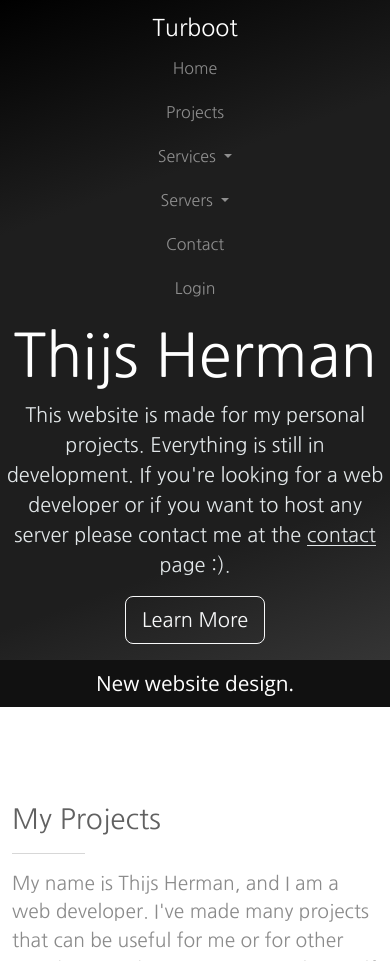
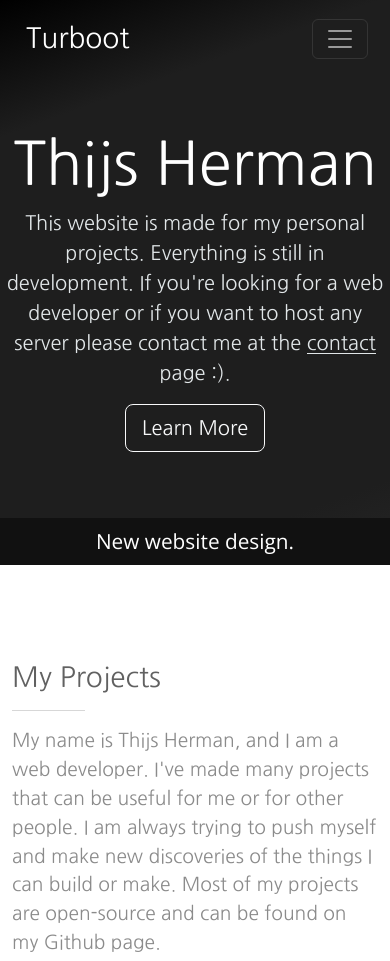
Before and after one commit to Turbootzz/Turboot, a PHP site: page /index.php in a window 390 px wide. Shown: the top 961 px of the page. Run offline with PHP 8.4, Linux system fonts and the light colour scheme; some libraries are stand-ins or nearby versions.

Commit message:
Responsive Update
- Improved Navbar for mobile
- small fixes

```diff
--- a/assets/css/main-short.css
+++ b/assets/css/main-short.css
@@ -44,7 +44,7 @@
   border-bottom-color: #fff;
 }
 
-@media screen and (max-width: 767px) {
+@media screen and (max-width: 991px) {
   .nav-masthead .nav-link {
     border-bottom: none;
     height: auto;
@@ -61,6 +61,6 @@
   }
   .nav-masthead .active {
     color: #fff;
-    background-color: rgba(255, 255, 255, .25);;
+    background-color: rgba(255, 255, 255, .25);
   }
 }
--- a/assets/css/main.css
+++ b/assets/css/main.css
@@ -72,6 +72,7 @@ body {
   width: 1200px;
 }
 
+
 header {
   /* background-color: #2B2D42; */
   width: 100%;
@@ -81,8 +82,21 @@ header {
   /* max-height: 65px; */
 }
 
+nav {
+  width: 100%
+}
+
+.nav {
+  margin-left: auto;
+  order: 2;
+}
+
 .turboot-title {
   color: white;
+  font-size: 1.75rem !important;
+  font-weight:500;
+  margin-right: 0 !important;
+  float: left;
 }
 
 .dropdown-turboot {
@@ -516,10 +530,13 @@ footer {
 
 /* Responsive */
 
-@media screen and (max-width: 992px) {
-  /* header {
-    max-height: 65px;
-  } */
+@media screen and (max-width: 991px) {
+  .nav {
+    flex-direction: column;
+  }
+  .turboot-title {
+    float: left;
+  }
 
   .middletext {
     padding: 150px;
@@ -550,15 +567,17 @@ footer {
 }
 
 @media screen and (max-width: 767px) {
-  .headernav {position: relative;}
-  .headernav a {
-    float: none;
-    text-align: center;
-    width: 100vw;
+  body {
+    background-image: linear-gradient(
+      160deg, #000000 0%, #1e1e1e 14%, #1e1e1e 44%,
+      #1e1e1e 63%, #2e2e2e 83%, #525252 93%);
   }
 
   .middletext {
-    padding: 0;
+    padding-top: 50px;
+    padding-left: 0;
+    padding-right: 0;
+    padding-bottom: 50px;
     margin: 0;
   }
 
--- a/header.php
+++ b/header.php
@@ -4,6 +4,7 @@ require "assets/includes/functions.inc.php"; // calls for the functions from fil
 ?>
 <!doctype html>
 <html lang="en" class="h-100">
+
 <head>
   <meta charset="utf-8">
   <meta name="viewport" content="width=device-width, initial-scale=1.0">
@@ -16,13 +17,22 @@ require "assets/includes/functions.inc.php"; // calls for the functions from fil
   <link href="assets/css/main-short.css" rel="stylesheet">
   <script src="assets/js/config.js"></script>
 </head>
+
 <body class="d-flex text-center">
   <header class="mb-auto">
     <!-- header div -->
     <div class="headernav" id="myHeadernav">
       <!-- <img src="assets/img/icon.png" alt="Turboot Icon" width="50" height="50" style="float: right;"> -->
-      <h3 class="turboot-title float-md-start mb-0 p-1" style="display:inline-block;">Turboot</h3>
-      <nav class="nav-masthead justify-content-center float-md-end" id="navbarSupportedContent">
+      <nav class="navbar navbar-expand-lg navbar-dark body-tertiary nav-masthead justify-content-center float-md-end">
+        <div class="nav-toggler-right container-fluid">
+          <h3 class="turboot-title navbar-brand float-md-start mb-0 p-1" style="display:inline-block;">Turboot</h3>
+          <br>
+          <button class="navbar-toggler" type="button" data-bs-toggle="collapse"
+            data-bs-target="#navbarSupportedContent" aria-controls="navbarSupportedContent" aria-expanded="false"
+            aria-label="Toggle navigation">
+            <span class="navbar-toggler-icon"></span>
+          </button>
+          <div class="collapse navbar-collapse" id="navbarSupportedContent">
             <ul class="nav">
               <li class="nav-item">
                 <a class="nav-link <?php active('/');
@@ -76,6 +86,8 @@ require "assets/includes/functions.inc.php"; // calls for the functions from fil
               }
               ?>
             </ul>
+          </div>
+        </div>
       </nav>
     </div>
   </header>
--- a/index.php
+++ b/index.php
@@ -7,7 +7,7 @@ include_once "header.php";
     for a web developer or if you want to host any server please contact me at the <a href="contact"
       class="url-normal">contact</a> page :).</p>
   <p class="lead">
-    <a href="#turboot-start" class="btn btn-lg btn-outline-light">Learn More</a>
+    <a href="#my-projects" class="btn btn-lg btn-outline-light">Learn More</a>
   </p>
 </div>
 <section class="banner-news">
@@ -19,7 +19,7 @@ include_once "header.php";
   <div class="section-div container">
     <div class="row">
       <div class="col-md-6">
-        <h2 id="turboot-start" class="h1">My Projects</h2>
+        <h2 id="my-projects" class="h1">My Projects</h2>
         <hr class="hr line-2">
         <p class="banner-1-text">My name is Thijs Herman, and I am a web developer.
           I've made many projects that can be useful for me or for other people. I am always trying to push
```
Lines whose indentation alone changed are shown as unchanged.
